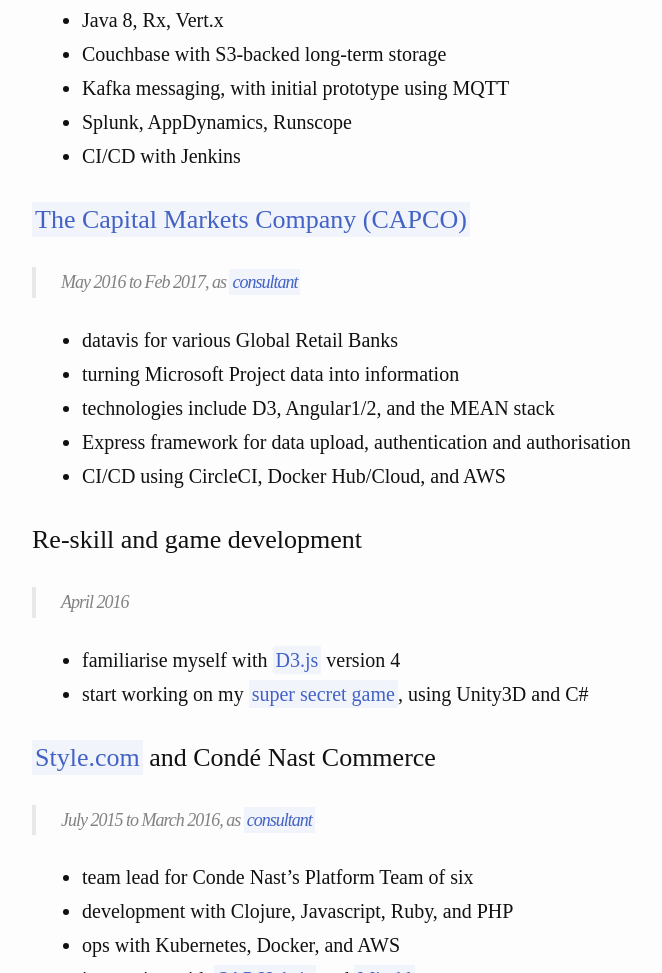
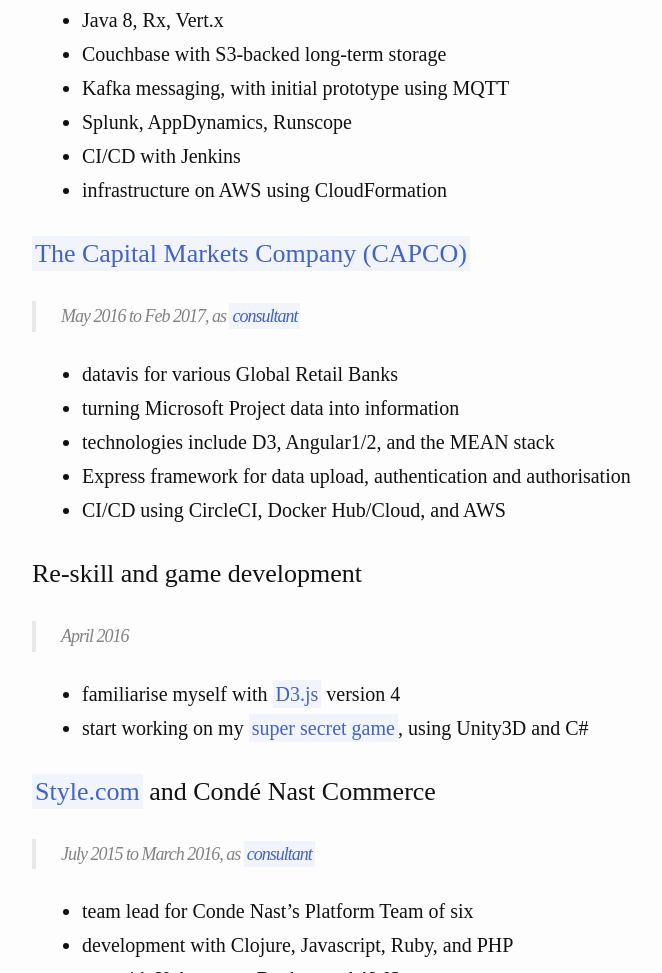
Before and after one commit to UYSio/uysio.github.io, a plain HTML site: page cv.html in a window 1280 px wide. Shown: the part 1223-2196 px from the top of the page, without its empty margins (18-680 px from the left). Drawn offline with Linux system fonts and the light colour scheme.

Commit message:
new rendition

```diff
--- a/cv.html
+++ b/cv.html
@@ -74,6 +74,7 @@
   <li>Kafka messaging, with initial prototype using MQTT</li>
   <li>Splunk, AppDynamics, Runscope</li>
   <li>CI/CD with Jenkins</li>
+  <li>infrastructure on AWS using CloudFormation</li>
 </ul>
 
 <h3 id="the-capital-markets-company-capcohttpcapcocom"><a href="http://capco.com/">The Capital Markets Company (CAPCO)</a></h3>
```
